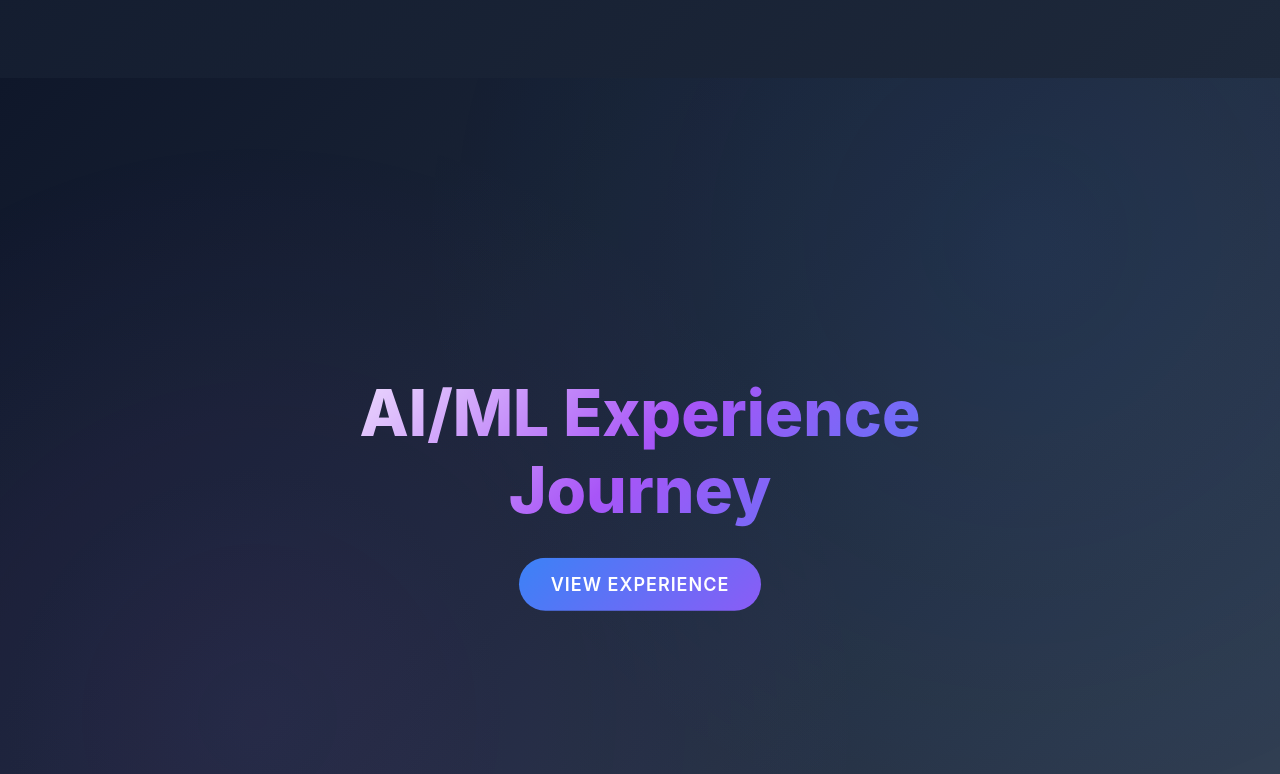
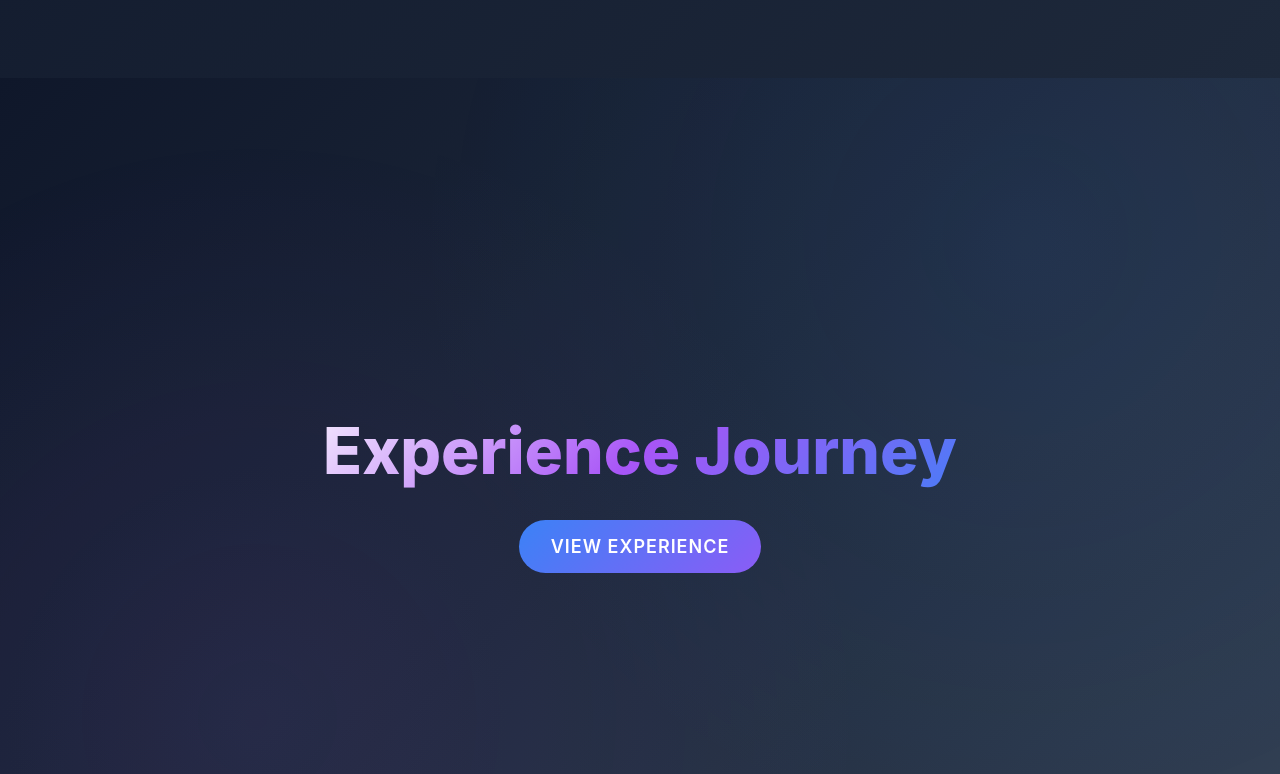
Before and after one commit to Mr-J12/MyPortfolio, a React (Vite) app: page / in a window 1280 px wide. Shown: the part 2023-2797 px from the top of the page. Built offline with nearby package versions, Linux system fonts and the light colour scheme.

Commit message:
seome more changes

```diff
--- a/src/App.css
+++ b/src/App.css
@@ -22,6 +22,15 @@
   --back-to-top-bg: linear-gradient(135deg, #3b82f6, #8b5cf6);
   --back-to-top-shadow: rgba(59, 130, 246, 0.3);
   --back-to-top-hover-shadow: rgba(59, 130, 246, 0.4);
+  --footer-bg: linear-gradient(135deg, #0f172a, #1e293b);
+  --footer-border: rgba(59, 130, 246, 0.2);
+  --footer-title-gradient: linear-gradient(135deg, #ffffff, #3b82f6, #8b5cf6);
+  --footer-subtitle-color: #94a3b8;
+  --footer-social-bg: linear-gradient(135deg, rgba(30, 41, 59, 0.8), rgba(51, 65, 85, 0.6));
+  --footer-social-border: rgba(59, 130, 246, 0.2);
+  --footer-social-text: #e2e8f0;
+  --footer-divider-color: rgba(59, 130, 246, 0.3);
+  --footer-bottom-color: #64748b;
 }
 
 [data-theme="light"] {
@@ -39,7 +48,7 @@
   --header-bg: linear-gradient(135deg, #ffffff 0%, #f8fafc 50%, #e2e8f0 100%);
   --wrapper-bg: linear-gradient(135deg, #ffffff, #f8fafc);
   --wrapper-border: linear-gradient(90deg, transparent, #2563eb, transparent);
-  --work-item-bg: linear-gradient(135deg, rgba(248, 250, 252, 0.8), rgba(241, 245, 249, 0.6));
+  --work-item-bg: linear-gradient(135deg, rgb(57, 155, 253), rgba(255, 255, 255, 0.768));
   --work-item-border: rgba(59, 130, 246, 0.3);
   --work-item-hover-border: rgba(37, 99, 235, 0.5);
   --work-item-hover-shadow: rgba(37, 99, 235, 0.2);
@@ -47,6 +56,15 @@
   --back-to-top-bg: linear-gradient(135deg, #2563eb, #7c3aed);
   --back-to-top-shadow: rgba(37, 99, 235, 0.3);
   --back-to-top-hover-shadow: rgba(37, 99, 235, 0.4);
+  --footer-bg: linear-gradient(135deg, #ffffff, #f8fafc);
+  --footer-border: rgba(37, 99, 235, 0.3);
+  --footer-title-gradient: linear-gradient(135deg, #1e293b, #2563eb, #7c3aed);
+  --footer-subtitle-color: #64748b;
+  --footer-social-bg: linear-gradient(135deg, rgba(248, 250, 252, 0.8), rgba(241, 245, 249, 0.6));
+  --footer-social-border: rgba(37, 99, 235, 0.3);
+  --footer-social-text: #1e293b;
+  --footer-divider-color: rgba(37, 99, 235, 0.3);
+  --footer-bottom-color: #475569;
 }
 
 nav {
--- a/src/components/About.tsx
+++ b/src/components/About.tsx
@@ -307,7 +307,7 @@ useEffect(() => {
 
       <header>
         <section className="h-text">
-          <h1>AI/ML Experience Journey</h1>
+          <h1>Experience Journey</h1>
           <button id="scrollButton" onClick={scrollToContent}>
             View Experience
           </button>
--- a/src/components/Footer.tsx
+++ b/src/components/Footer.tsx
@@ -4,9 +4,9 @@ function Footer() {
     <>
       <style>{`
         .footer {
-          background: linear-gradient(135deg, #0f172a, #1e293b);
+          background: var(--footer-bg);
           padding: 60px 5% 40px;
-          border-top: 1px solid rgba(59, 130, 246, 0.2);
+          border-top: 1px solid var(--footer-border);
           position: relative;
         }
 
@@ -30,7 +30,7 @@ function Footer() {
           font-size: 32px;
           font-weight: 700;
           margin-bottom: 20px;
-          background: linear-gradient(135deg, #ffffff, #3b82f6, #8b5cf6);
+          background: var(--footer-title-gradient);
           background-clip: text;
           -webkit-background-clip: text;
           -webkit-text-fill-color: transparent;
@@ -38,7 +38,7 @@ function Footer() {
 
         .footer-subtitle {
           font-size: 18px;
-          color: #94a3b8;
+          color: var(--footer-subtitle-color);
           margin-bottom: 40px;
           line-height: 1.6;
         }
@@ -55,11 +55,11 @@ function Footer() {
           align-items: center;
           gap: 12px;
           padding: 15px 25px;
-          background: linear-gradient(135deg, rgba(30, 41, 59, 0.8), rgba(51, 65, 85, 0.6));
+          background: var(--footer-social-bg);
           backdrop-filter: blur(20px);
-          border: 1px solid rgba(59, 130, 246, 0.2);
+          border: 1px solid var(--footer-social-border);
           border-radius: 50px;
-          color: #e2e8f0;
+          color: var(--footer-social-text);
           text-decoration: none;
           font-weight: 600;
           font-size: 16px;
@@ -115,7 +115,7 @@ function Footer() {
         .footer-divider {
           width: 100%;
           height: 1px;
-          background: linear-gradient(90deg, transparent, rgba(59, 130, 246, 0.3), transparent);
+          background: linear-gradient(90deg, transparent, var(--footer-divider-color), transparent);
           margin: 40px 0 30px;
         }
 
@@ -123,7 +123,7 @@ function Footer() {
           display: flex;
           justify-content: space-between;
           align-items: center;
-          color: #64748b;
+          color: var(--footer-bottom-color);
           font-size: 14px;
         }
 
@@ -220,7 +220,7 @@ function Footer() {
               target="_blank"
               rel="noopener noreferrer"
             >
-              <span className="social-icon">💼</span>
+              <span className="social-icon">🔗</span>
               LinkedIn
             </a>
             <a
@@ -229,7 +229,7 @@ function Footer() {
               target="_blank"
               rel="noopener noreferrer"
             >
-              <span className="social-icon">🐙</span>
+              <span className="social-icon">🗃️</span>
               GitHub
             </a>
           </div>
--- a/src/components/Home.tsx
+++ b/src/components/Home.tsx
@@ -496,7 +496,7 @@ useEffect(() => {
         </div>
 
         <div className="wrapper">
-          <h2>Featured AI Projects</h2>
+          <h2>Featured Projects</h2>
           <div className="work-grid">
             <div className="work-item">
               <img src="123.jpg" alt="AI-Powered Paranormal Analysis" />
--- a/src/components/Projects.tsx
+++ b/src/components/Projects.tsx
@@ -44,7 +44,7 @@ useEffect(() => {
           margin: 0;
           padding: 0;
           position: relative;
-          background: linear-gradient(135deg, #0f172a 0%, #1e293b 50%, #334155 100%);
+          background: var(--header-bg);
           display: flex;
           align-items: center;
           justify-content: center;
@@ -76,7 +76,7 @@ useEffect(() => {
           left: 50%;
           transform: translate(-50%,-50%);
           text-align: center;
-          color: white;
+          color: var(--text-color);
           z-index: 10;
         }
 
@@ -84,7 +84,7 @@ useEffect(() => {
           font-size: clamp(2.5em, 5vw, 4em);
           margin-bottom: 30px;
           font-weight: 800;
-          background: linear-gradient(135deg, #ffffff, #06b6d4, #8b5cf6);
+          background: linear-gradient(135deg, #ffffff, var(--accent-color), var(--secondary-accent));
           background-clip: text;
           -webkit-background-clip: text;
           -webkit-text-fill-color: transparent;
@@ -94,7 +94,7 @@ useEffect(() => {
         .h-text p {
           font-size: 1.3em;
           margin-bottom: 40px;
-          color: #94a3b8;
+          color: var(--subtitle-color);
           animation: fadeIn 1s ease-out 0.3s both;
         }
 
@@ -111,7 +111,7 @@ useEffect(() => {
         #scrollButton {
           padding: 16px 32px;
           font-size: 18px;
-          background: linear-gradient(135deg, #06b6d4, #8b5cf6);
+          background: linear-gradient(135deg, var(--accent-color), var(--secondary-accent));
           color: white;
           border: none;
           border-radius: 50px;
@@ -140,11 +140,11 @@ useEffect(() => {
 
         #scrollButton:hover {
           transform: translateY(-3px);
-          box-shadow: 0 15px 35px rgba(6, 182, 212, 0.4);
+          box-shadow: 0 15px 35px var(--work-item-hover-shadow);
         }
 
         .projects-container {
-          background: linear-gradient(135deg, #0f172a, #1e293b);
+          background: var(--wrapper-bg);
           padding: 80px 5%;
           position: relative;
         }
@@ -156,7 +156,7 @@ useEffect(() => {
           left: 0;
           width: 100%;
           height: 1px;
-          background: linear-gradient(90deg, transparent, #06b6d4, transparent);
+          background: var(--wrapper-border);
         }
 
         .project-item {
@@ -452,7 +452,7 @@ useEffect(() => {
 
       <header>
         <section className="h-text">
-          <h1>AI/ML Project Showcase</h1>
+          <h1>Project Showcase</h1>
           <p>Innovative machine learning solutions and intelligent applications</p>
           <button id="scrollButton" onClick={scrollToContent}>
             Explore AI Projects
@@ -508,7 +508,7 @@ useEffect(() => {
           <img src="sms.jpg" />
           <div className="project-details">
             <div className="project-status-live">Live</div>
-            <h2>TextGuard [SMS Spam Detection]</h2>
+            <h2>TextGuard [SMS Spam Detector]</h2>
             <p className="tech-stack">Scikit-learn • Python • Streamlit • Machine Learning</p>
             <p className="description">
               Sophisticated neural network model achieving 95% accuracy in spam detection using advanced NLP techniques.
@@ -531,7 +531,7 @@ useEffect(() => {
           <img src="512.jpg" alt="Serenify Mental Healthcare Website" />
           <div className="project-details">
               <div className="project-status-live">Live</div>
-              <h2>Diamond Carat Prediction</h2>
+              <h2>Crystalytics [Diamond Carat Predictor]</h2>
               <p className="tech-stack">Python • Streamlit • Machine Learning • Regression</p>
               <p className="description">
                A data-driven approach to valuing a diamond, this project utilizes a machine learning model to accurately predict carat weight. The model analyzes physical dimensions and key quality metrics to provide transparent and reliable predictions. It serves as a powerful tool for buyers and sellers, making the diamond valuation process more efficient and accessible.
--- a/src/components/Skills.tsx
+++ b/src/components/Skills.tsx
@@ -384,7 +384,7 @@ function Skills() {
 
       <header>
         <section className="h-text">
-          <h1>AI/ML Technical Arsenal</h1>
+          <h1>Technical Arsenal</h1>
           <p>Mastering cutting-edge technologies in artificial intelligence and machine learning</p>
           <button id="scrollButton" onClick={scrollToContent}>
             View AI Skills
```
Also changed, not shown: 1 other file (tests, documents, lock files or other folders).
